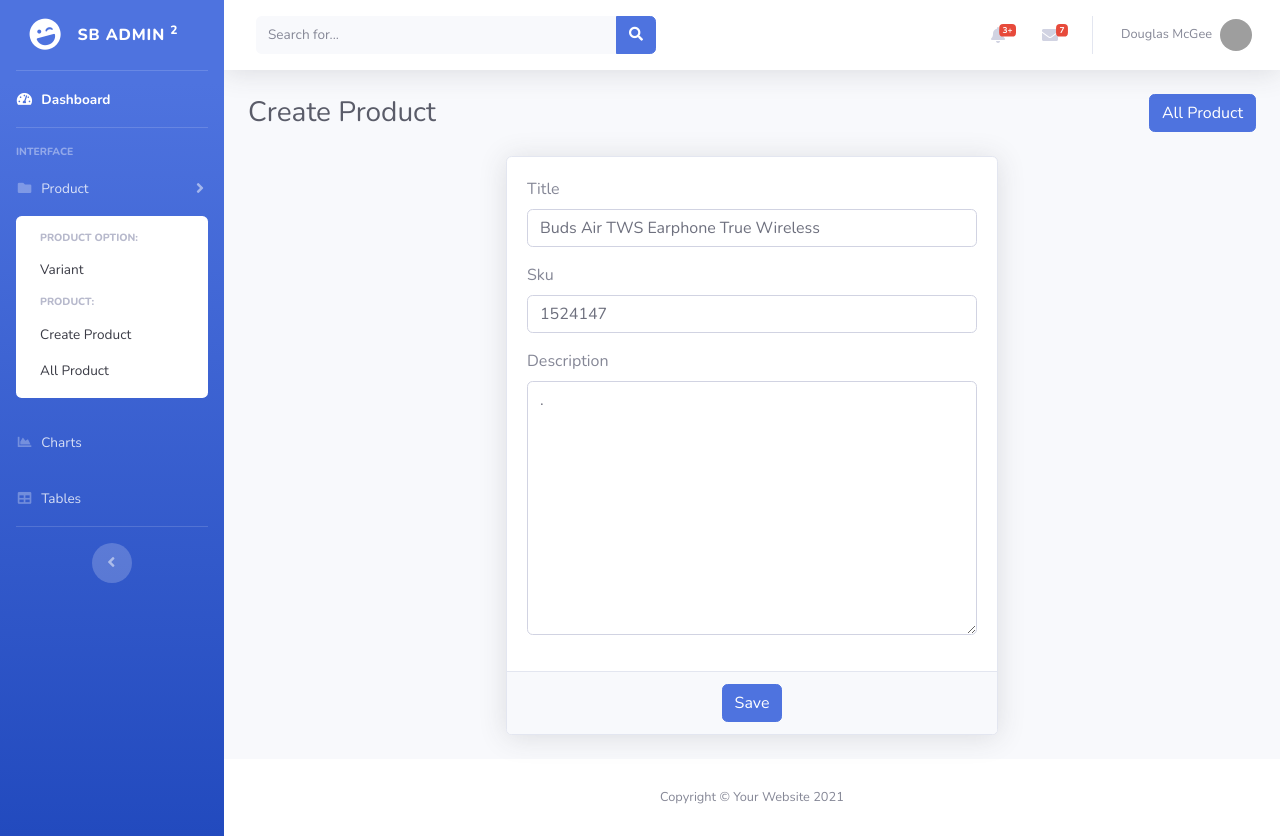
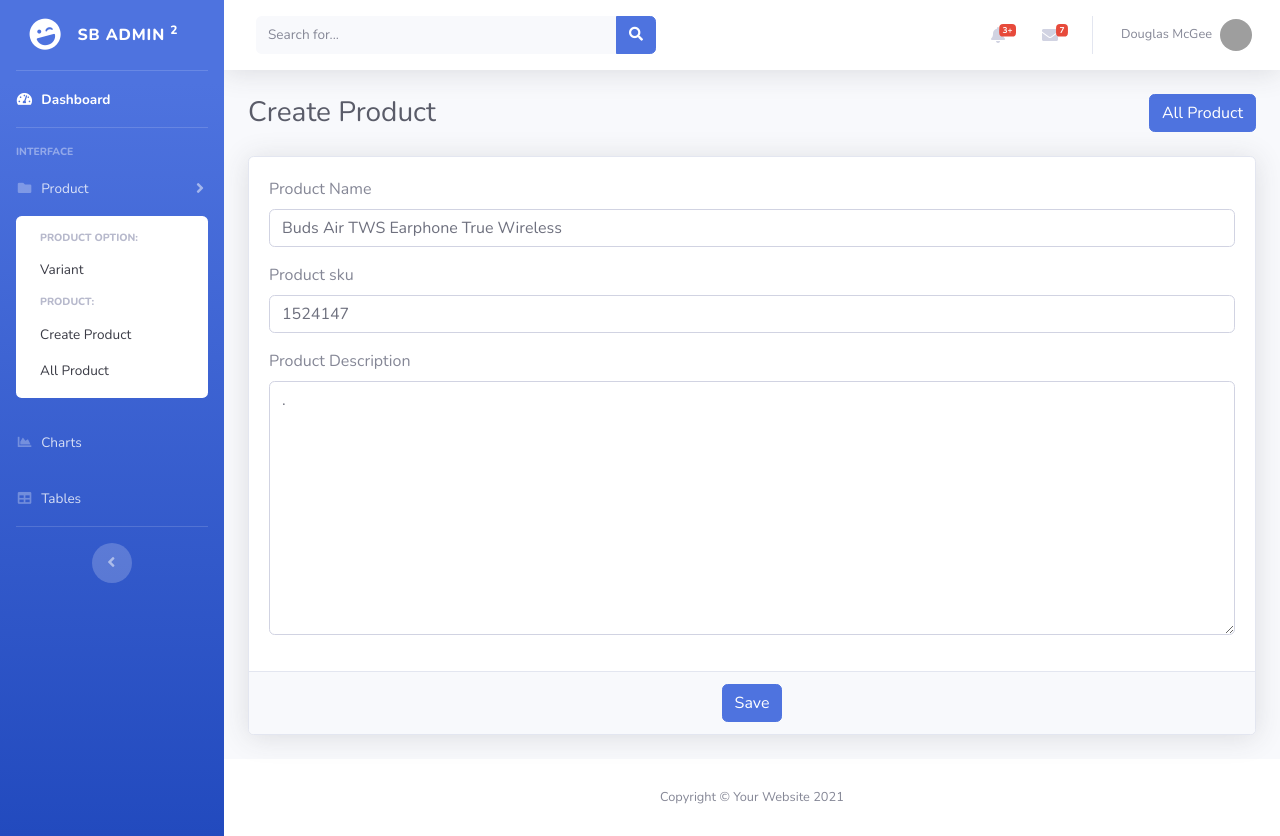
Before and after one commit to Shiftgithub/django-coding-test, a Django app: page /product/edit/3 in a window 1280 px wide. Run offline with Django 3.2, Linux system fonts and the light colour scheme; data comes from the database, SQL or seed files in the repository; some libraries are stand-ins or nearby versions; grey boxes are pictures that could not be loaded.

Commit message:
update : working on product filter

```diff
--- a/src/product/forms.py
+++ b/src/product/forms.py
@@ -19,7 +19,7 @@ class ProductForm(ModelForm):
         model = Product
         fields = '__all__'
         widgets = {
-            'title': TextInput(attrs={'class': 'form-control'}),
-            'sku': TextInput(attrs={'class': 'form-control'}),
-            'description': Textarea(attrs={'class': 'form-control'}),
+            'title': TextInput(attrs={'class': 'form-control','placeholder': 'Product Name'}),
+            'sku': TextInput(attrs={'class': 'form-control','placeholder': 'Product SKU'}),
+            'description': Textarea(attrs={'class': 'form-control','placeholder': 'Product Description'}),
         }
--- a/src/product/templates/products/create.html
+++ b/src/product/templates/products/create.html
@@ -8,20 +8,20 @@
         <a href="" class="float-right btn btn-primary">All Product</a>
     </div>
     <div class="row justify-content-center">
-        <form class="col-md-6" method="post" novalidate>
+        <form class="col-md-12" method="post" novalidate>
             {% csrf_token %}
             <div class="card shadow mb-4">
                 <div class="card-body">
                     <div class="form-group">
-                        <label for="exampleInputTitle">{{ form.title.label }}</label>
+                        <label for="exampleInputTitle">Product Name</label>
                         {{ form.title }}
                     </div>
                     <div class="form-group">
-                        <label for="exampleInputSku">{{ form.sku.label }}</label>
+                        <label for="exampleInputSku">Product sku</label>
                         {{ form.sku }}
                     </div>
                     <div class="form-group">
-                        <label for="exampleInputDescription">{{ form.description.label }}</label>
+                        <label for="exampleInputDescription">Product Description</label>
                         {{ form.description }}
                     </div>
                 </div>
```
